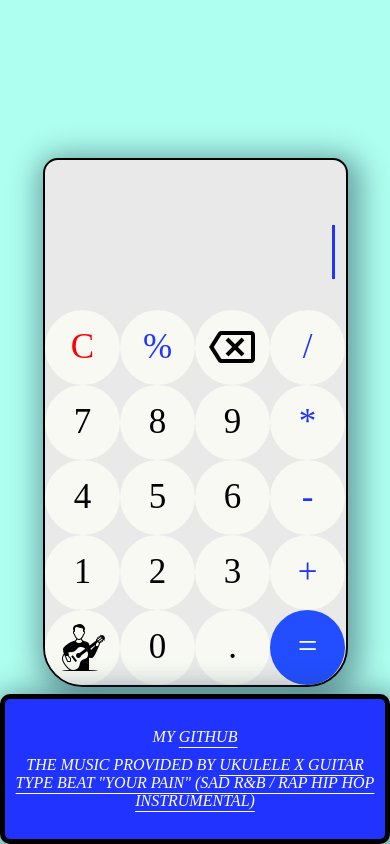
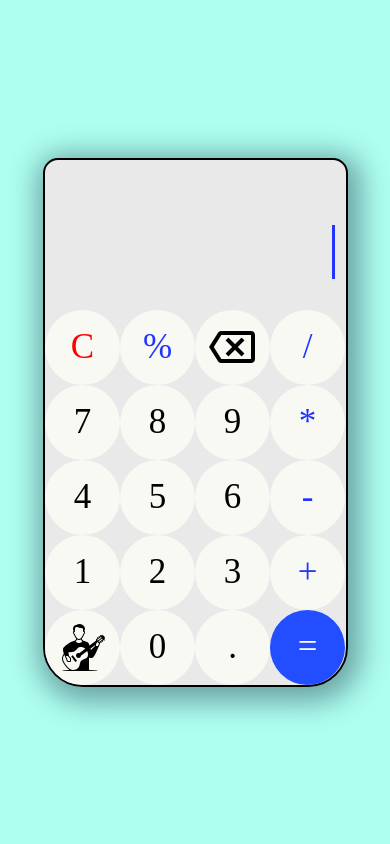
Before and after one commit to MercyTrigger/Project-Calculator, a plain HTML site: page index.html in a window 390 px wide. Drawn offline with Linux system fonts and the light colour scheme.

Commit message:
Update style.css

```diff
--- a/style.css
+++ b/style.css
@@ -162,12 +162,13 @@ footer a {
     .parent {
         width: 300px;
     }
-    body {
+    html {
+        height: 800px;
+
       overflow-x: hidden;
     }
     footer {
-        height: 150px;
-        text-align: center;
+        display: none;
     }
   }
 
```
